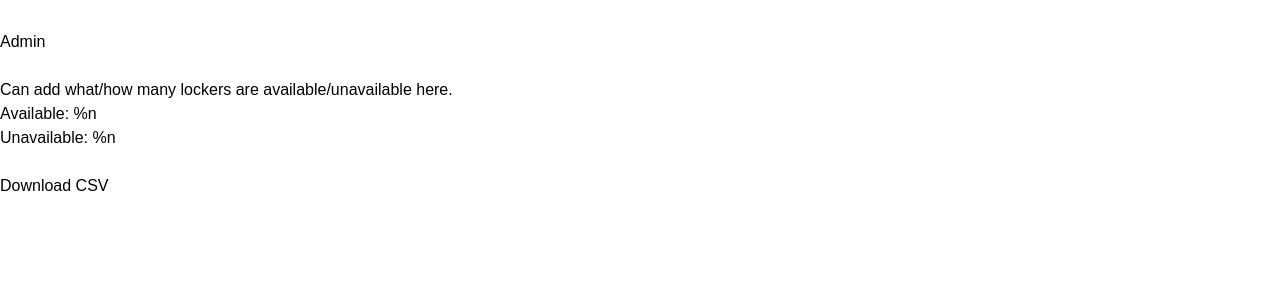
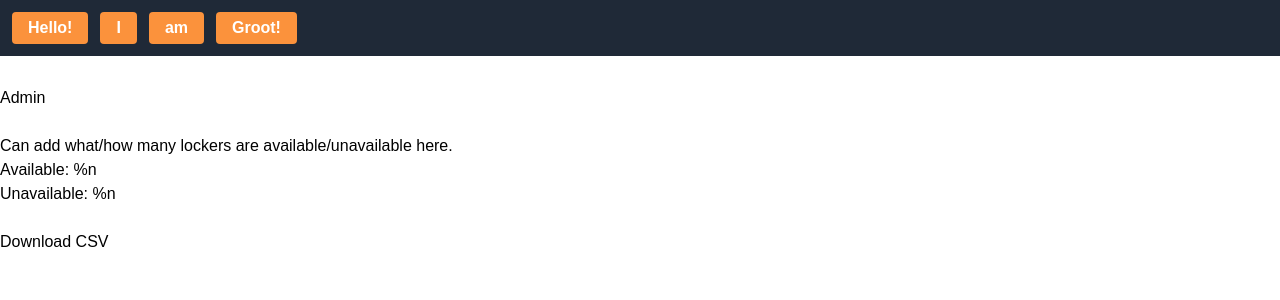
Before and after one commit to VikeLabs/ess-locker-registration, a Next.js app: page /admin in a window 1280 px wide. Shown: the top 300 px of the page. Built offline with nearby package versions, Linux system fonts and the light colour scheme; a web font is replaced by a local one.

Commit message:
added navbar

```diff
--- /dev/null
+++ b/components/layout.tsx
@@ -0,0 +1,10 @@
+import Navbar from "./navbar";
+
+export default function Layout({ children }) {
+    return (
+        <div className="flex flex-col min-h-screen">
+            <Navbar />
+            <main className="flex-grow">{children}</main>
+        </div>
+    );
+}
--- /dev/null
+++ b/components/navbar.tsx
@@ -0,0 +1,26 @@
+export default function Navbar() {
+    return (
+        <div className="flex items-center justify-start bg-gray-800 p-3 space-x-3">
+            <a href="/">
+                <div className="bg-orange-400 hover:bg-orange-600 text-white font-bold py-1 px-4 rounded">
+                    Hello!
+                </div>
+            </a>
+            <a href="/deregister">
+                <div className="bg-orange-400 hover:bg-orange-600 text-white font-bold py-1 px-4 rounded">
+                    I
+                </div>
+            </a>
+            <a href="/">
+                <div className="bg-orange-400 hover:bg-orange-600 text-white font-bold py-1 px-4 rounded">
+                    am
+                </div>
+            </a>
+            <a href="/">
+                <div className="bg-orange-400 hover:bg-orange-600 text-white font-bold py-1 px-4 rounded">
+                    Groot!
+                </div>
+            </a>
+        </div>
+    )
+}
--- a/pages/_app.tsx
+++ b/pages/_app.tsx
@@ -1,6 +1,11 @@
 import '../styles/globals.css'
 import type { AppProps } from 'next/app'
+import Layout from '../components/layout'
 
 export default function App({ Component, pageProps }: AppProps) {
-  return <Component {...pageProps} />
+  return (
+    <Layout>
+      <Component {...pageProps} />
+    </Layout>
+  )
 }
```
